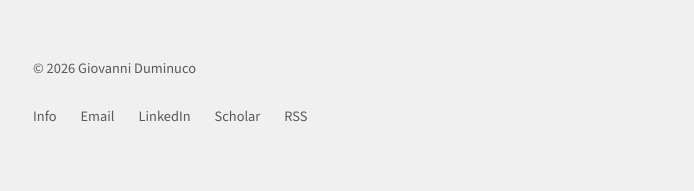
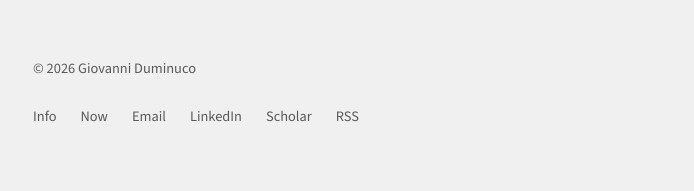
Before and after one commit to dumgio/dumgio.github.io, a Jekyll site: the page built from index.html, in a window 1280 px wide. Shown: the part 1246-1437 px from the top of the page, without its empty margins (127-821 px from the left). Built offline with Jekyll 4.4.1, drawn with Linux system fonts in a browser that asks for light colours; comment, search, counter and statistics services are not loaded.

Commit message:
Update default.html

```diff
--- a/_layouts/default.html
+++ b/_layouts/default.html
@@ -86,6 +86,7 @@
         <p>&copy; {{ "now" | date: "%Y" }} {{ site.author }}</p>
         <nav>
             <a href="{{ '/info/' | relative_url }}">Info</a>
+            <a href="{{ '/now/' | relative_url }}">Now</a>
             <a href="mailto:{{ site.email | default: 'mail@giod.it' }}">Email</a>
             <a href="https://www.linkedin.com/in/dumgio/">LinkedIn</a>
             <a href="https://scholar.google.com/citations?user=lpBSylMAAAAJ&hl=it">Scholar</a>
```
